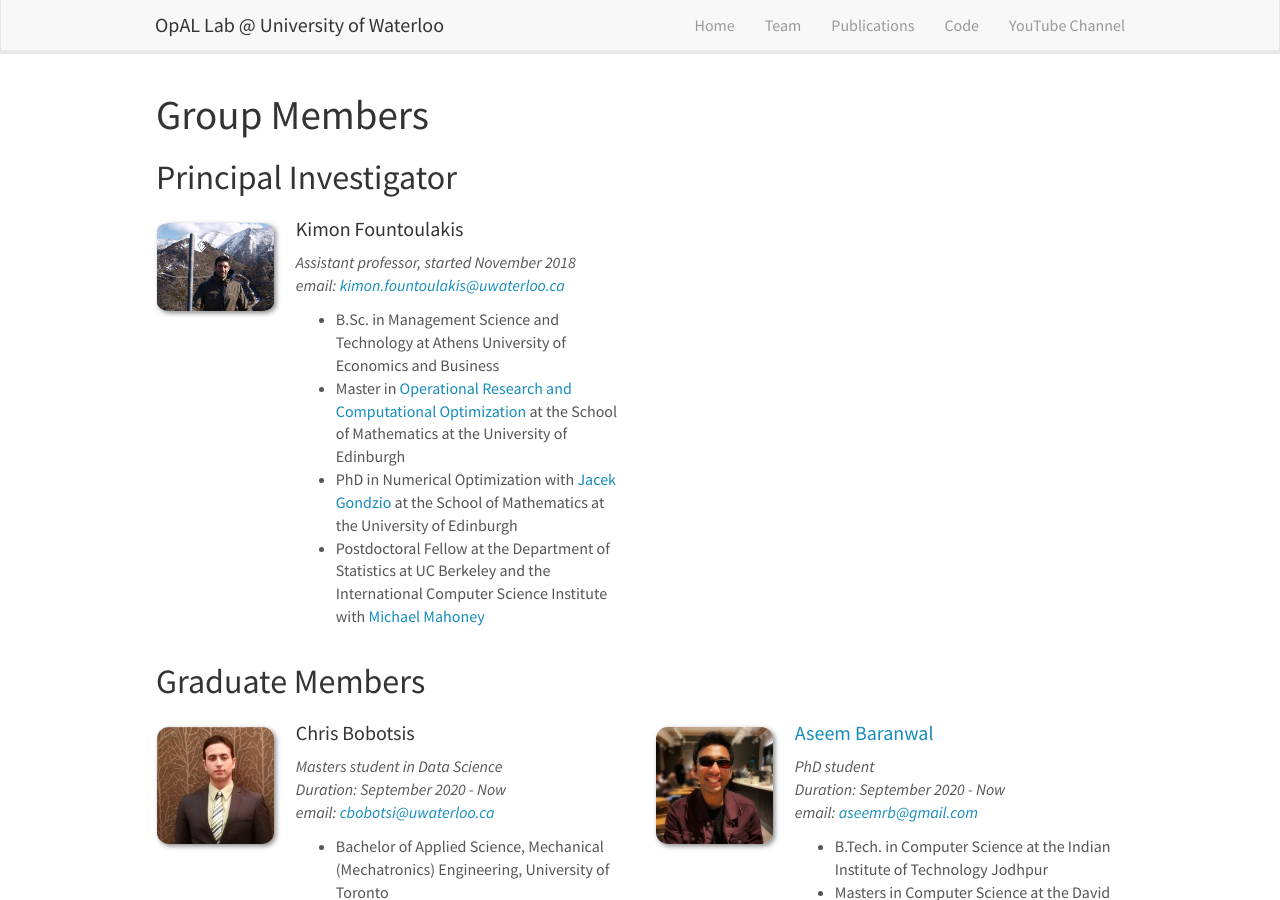
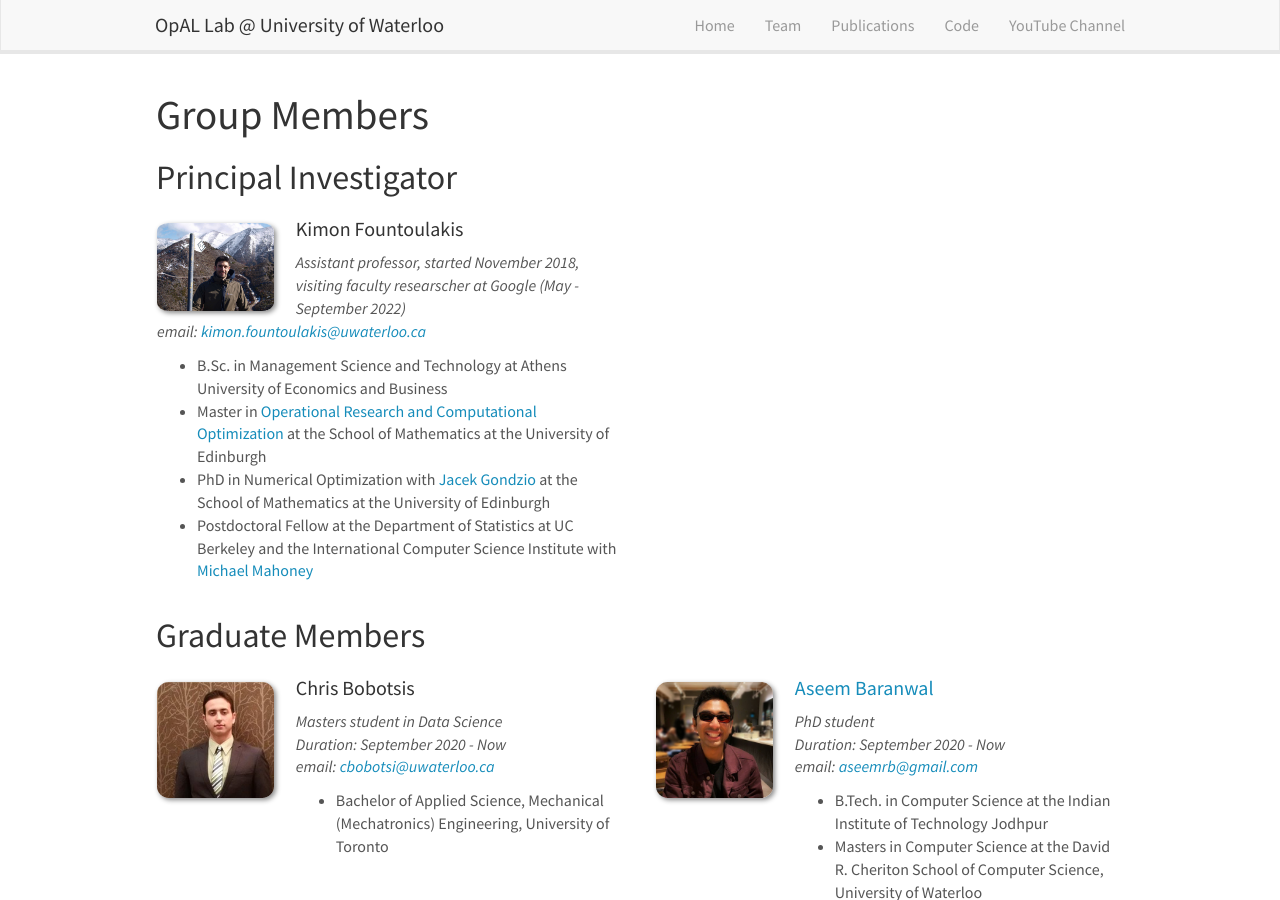
Before and after one commit to opallab/opallab.github.io, a Jekyll site: the page built from _pages/team.md, in a window 1280 px wide and 900 px high. Built offline with Jekyll 4.4.1, drawn with Linux system fonts in a browser that asks for light colours; nearby versions of some CDN libraries.

Commit message:
added vfs kimon

```diff
--- a/_data/pi.yml
+++ b/_data/pi.yml
@@ -1,6 +1,6 @@
 - name: Kimon Fountoulakis
   photo: kimon.jpg
-  info: Assistant professor, started November 2018
+  info: Assistant professor, started November 2018, visiting faculty researscher at Google (May - September 2022)
   email: kimon.fountoulakis@uwaterloo.ca
   number_educ: 1
   education1: B.Sc. in Management Science and Technology at Athens University of Economics and Business
```
